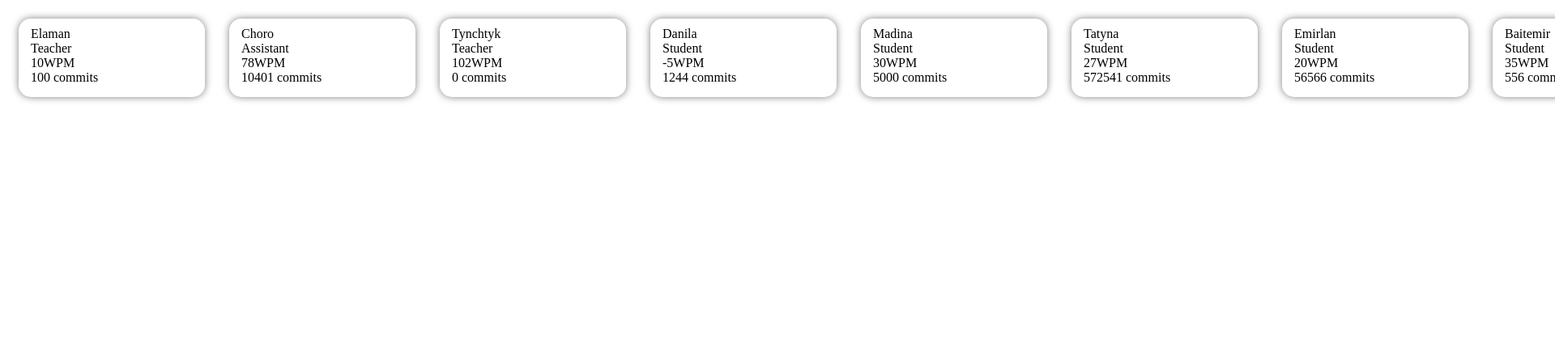
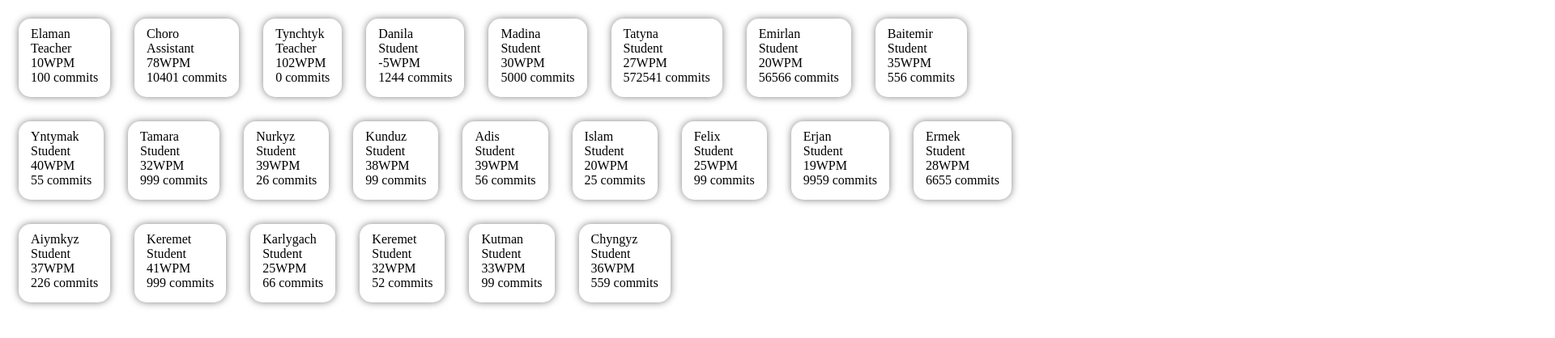
Before and after one commit to MadinaTadjidinova/my-first-app, a React (Create React App) app: page / in a window 1280 px wide. Shown: the top 418 px of the page at 81% size, 1920 px wide, since content can reach past the window. Built offline with nearby package versions, Linux system fonts and the light colour scheme.

Commit message:
Added style for PersonList

```diff
--- a/src/13.03.2021/Person/Person.module.css
+++ b/src/13.03.2021/Person/Person.module.css
@@ -1,3 +1,4 @@
+
 
 .Person {
     box-shadow: 0 0 10px rgba(0, 0, 0, .5);
@@ -5,13 +6,6 @@
     padding: 15px;
     padding-top: 10px;
     border-radius: 15px;
-
+    display: inline-block;
+    flex-wrap: wrap;
 }
-.Person {
-    flex: 1 0 200px;
-    box-shadow: 0 0 10px rgba(0, 0, 0, .5);
-    margin: 15px;
-    padding: 15px;
-    padding-top: 10px;
-    border-radius: 15px;
-}
--- a/src/13.03.2021/Person/PersonList/PersonList.module.css
+++ b/src/13.03.2021/PersonList/PersonList.module.css
@@ -1,4 +1,3 @@
-
 .PersonList {
     display: flex;
     flex-flow: row wrap;
--- a/src/App.js
+++ b/src/App.js
@@ -1,7 +1,3 @@
-
-import React from "react";
-import './App.css'
-
 import Person from "./13.03.2021/Person/Person";
 
 function App() {
```
Also changed, not shown: src/13.03.2021/PersonList/PersonList.js (line endings or trailing spaces).
